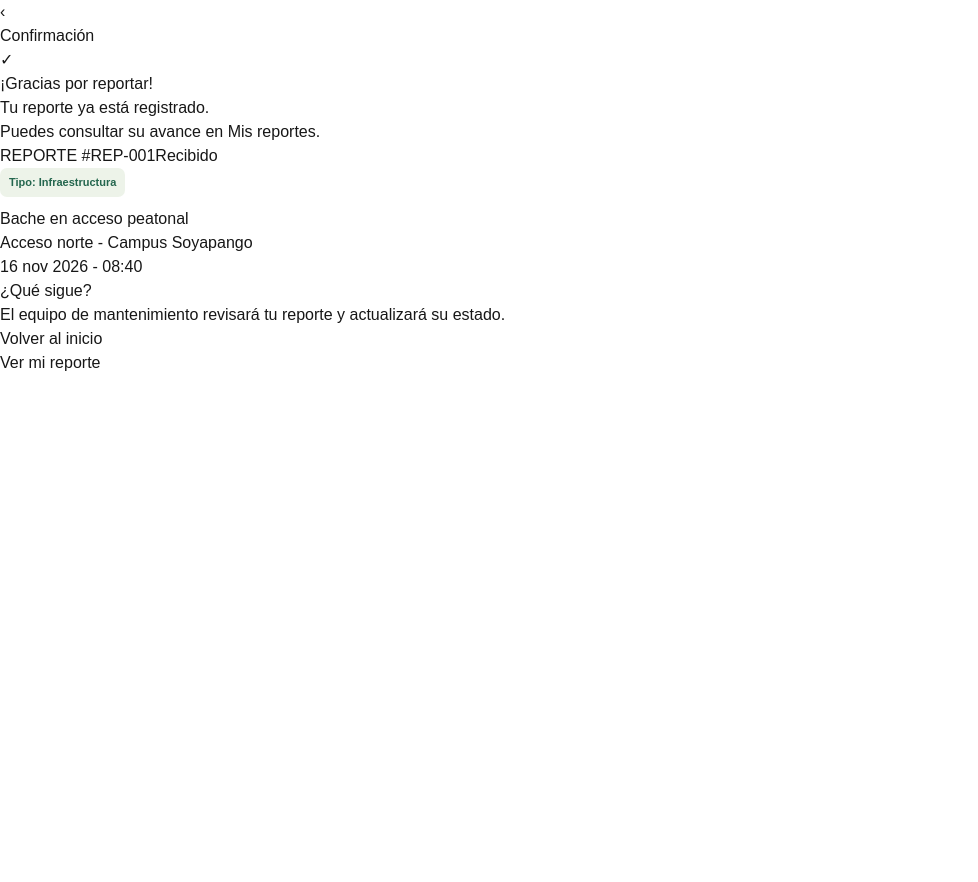
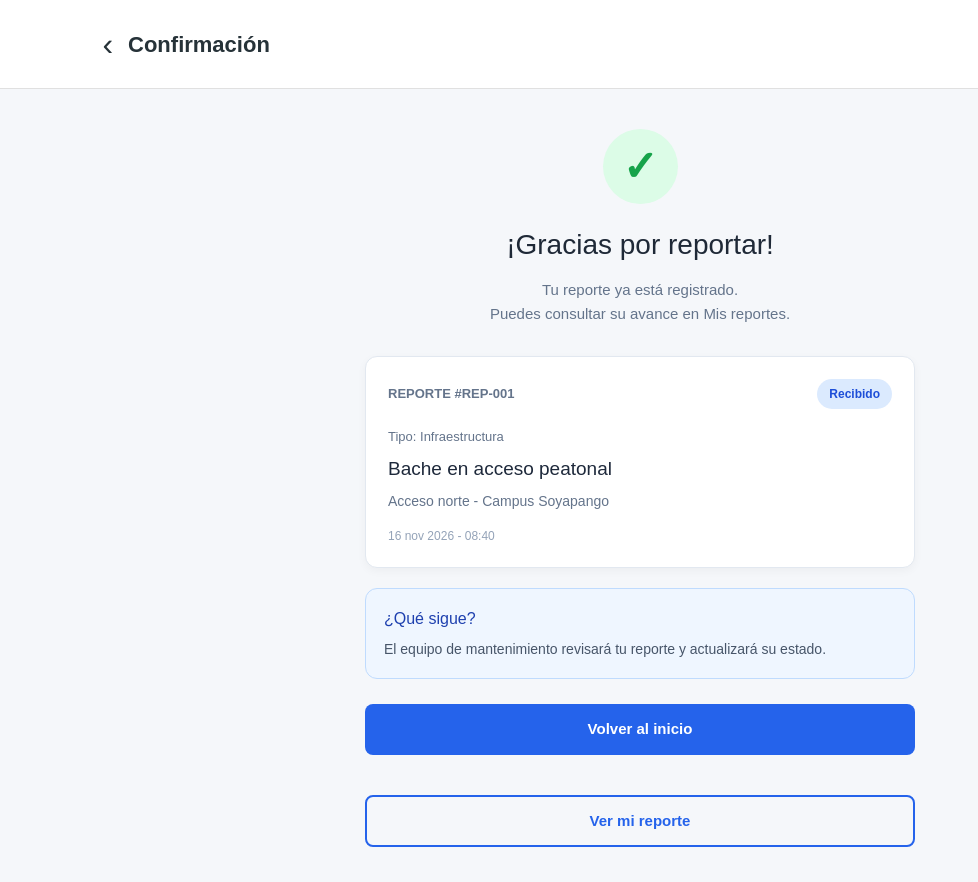
Before and after one commit to Rodrogas666/dps104-equipo03-civora, a Next.js app in the folder prototipo-web/: page / in a window 1280 px wide. Shown: the whole page, without its empty margins (0-978 px from the left). Before the commit the page ends 800 px from the top, so only its background shows below. Built offline with nearby package versions, Linux system fonts and the light colour scheme.

Commit message:
cambio al css de confirmarReporte

```diff
--- a/prototipo-web/src/app/components/ConfirmacionReporte.css
+++ b/prototipo-web/src/app/components/ConfirmacionReporte.css
@@ -1,11 +1,213 @@
 /* Identifica el tipo de problema reportado */
+
+/* Contenedor principal */
+.confirmacion-container {
+  min-height: 100vh;
+  background-color: #f5f7fa;
+  display: flex;
+  flex-direction: column;
+  font-family: Arial, sans-serif;
+  color: #263238;
+}
+
+/* Encabezado */
+.confirmacion-header {
+  display: flex;
+  align-items: center;
+  gap: 15px;
+  padding: 20px 8%;
+  background-color: #ffffff;
+  border-bottom: 1px solid #e0e0e0;
+}
+
+.confirmacion-header h2 {
+  margin: 0;
+  font-size: 22px;
+  font-weight: 600;
+}
+
+.icono-regresar {
+  font-size: 32px;
+  cursor: pointer;
+  color: #263238;
+}
+
+/* Contenido */
+.confirmacion-contenido {
+  width: 90%;
+  max-width: 550px;
+  margin: 40px auto;
+  text-align: center;
+}
+
+/* Icono de éxito */
+.icono-exito {
+  width: 75px;
+  height: 75px;
+  margin: 0 auto 20px;
+  border-radius: 50%;
+  background-color: #dcfce7;
+  display: flex;
+  align-items: center;
+  justify-content: center;
+}
+
+.icono-exito span {
+  font-size: 42px;
+  font-weight: bold;
+  color: #16a34a;
+}
+
+.confirmacion-contenido h1 {
+  font-size: 28px;
+  margin-bottom: 12px;
+  color: #1f2937;
+}
+
+.mensaje-confirmacion {
+  color: #64748b;
+  font-size: 15px;
+  line-height: 1.6;
+  margin-bottom: 30px;
+}
+
+/* Tarjeta de información del reporte */
+.detalle-reporte {
+  background-color: #ffffff;
+  border: 1px solid #e2e8f0;
+  border-radius: 12px;
+  padding: 22px;
+  text-align: left;
+  margin-bottom: 20px;
+  box-shadow: 0 3px 10px rgba(0, 0, 0, 0.04);
+}
+
+.reporte-encabezado {
+  display: flex;
+  justify-content: space-between;
+  align-items: center;
+  gap: 10px;
+  flex-wrap: wrap;
+  font-size: 13px;
+  font-weight: bold;
+  color: #64748b;
+  margin-bottom: 18px;
+}
+
+.estado-reporte {
+  background-color: #dbeafe;
+  color: #1d4ed8;
+  padding: 6px 12px;
+  border-radius: 20px;
+  font-size: 12px;
+}
+
 .tipo-reporte {
-  display: inline-block;
-  background-color: #edf3e9;
-  color: #24664e;
-  padding: 6px 9px;
-  border-radius: 7px;
-  font-size: 11px;
+  font-size: 13px;
+  color: #64748b;
+  margin-bottom: 8px;
+}
+
+.detalle-reporte h3 {
+  font-size: 19px;
+  margin: 8px 0;
+  color: #1e293b;
+}
+
+.reporte-ubicacion {
+  font-size: 14px;
+  color: #64748b;
+  margin-bottom: 8px;
+}
+
+.reporte-fecha {
+  font-size: 12px;
+  color: #94a3b8;
+  margin-top: 15px;
+}
+
+/* Información de seguimiento */
+.siguiente-paso {
+  background-color: #eff6ff;
+  border: 1px solid #bfdbfe;
+  border-radius: 12px;
+  padding: 18px;
+  text-align: left;
+  margin-bottom: 25px;
+}
+
+.siguiente-paso h3 {
+  color: #1e40af;
+  font-size: 16px;
+  margin: 0 0 8px;
+}
+
+.siguiente-paso p {
+  color: #475569;
+  font-size: 14px;
+  line-height: 1.5;
+  margin: 0;
+}
+
+/* Botón volver al inicio */
+.boton-inicio {
+  width: 100%;
+  padding: 14px;
+  border: none;
+  border-radius: 8px;
+  background-color: #2563eb;
+  color: #ffffff;
+  font-size: 15px;
   font-weight: bold;
-  margin: 0 0 10px;
+  cursor: pointer;
+  transition: background-color 0.2s ease;
 }
+
+.boton-inicio:hover {
+  background-color: #1d4ed8;
+}
+
+/* Pie de página */
+.confirmacion-footer {
+  width: 90%;
+  max-width: 550px;
+  margin: 0 auto 35px;
+  text-align: center;
+}
+
+.boton-ver-reporte {
+  width: 100%;
+  padding: 13px;
+  border: 2px solid #2563eb;
+  border-radius: 8px;
+  background-color: transparent;
+  color: #2563eb;
+  font-size: 15px;
+  font-weight: bold;
+  cursor: pointer;
+  transition: all 0.2s ease;
+}
+
+.boton-ver-reporte:hover {
+  background-color: #2563eb;
+  color: #ffffff;
+}
+
+/* Diseño adaptable a móviles */
+@media (max-width: 600px) {
+  .confirmacion-header {
+    padding: 16px 5%;
+  }
+
+  .confirmacion-contenido {
+    margin: 30px auto;
+  }
+
+  .confirmacion-contenido h1 {
+    font-size: 24px;
+  }
+
+  .detalle-reporte {
+    padding: 17px;
+  }
+}
```
